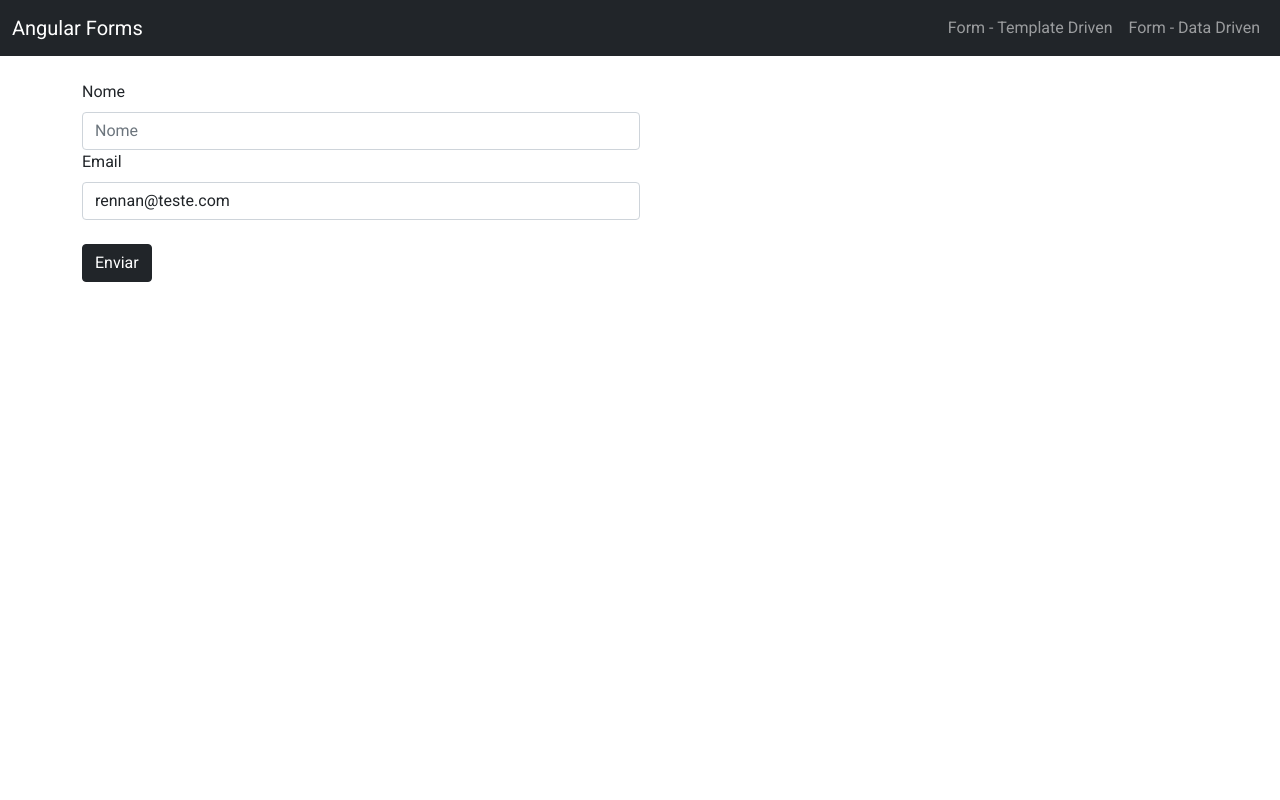
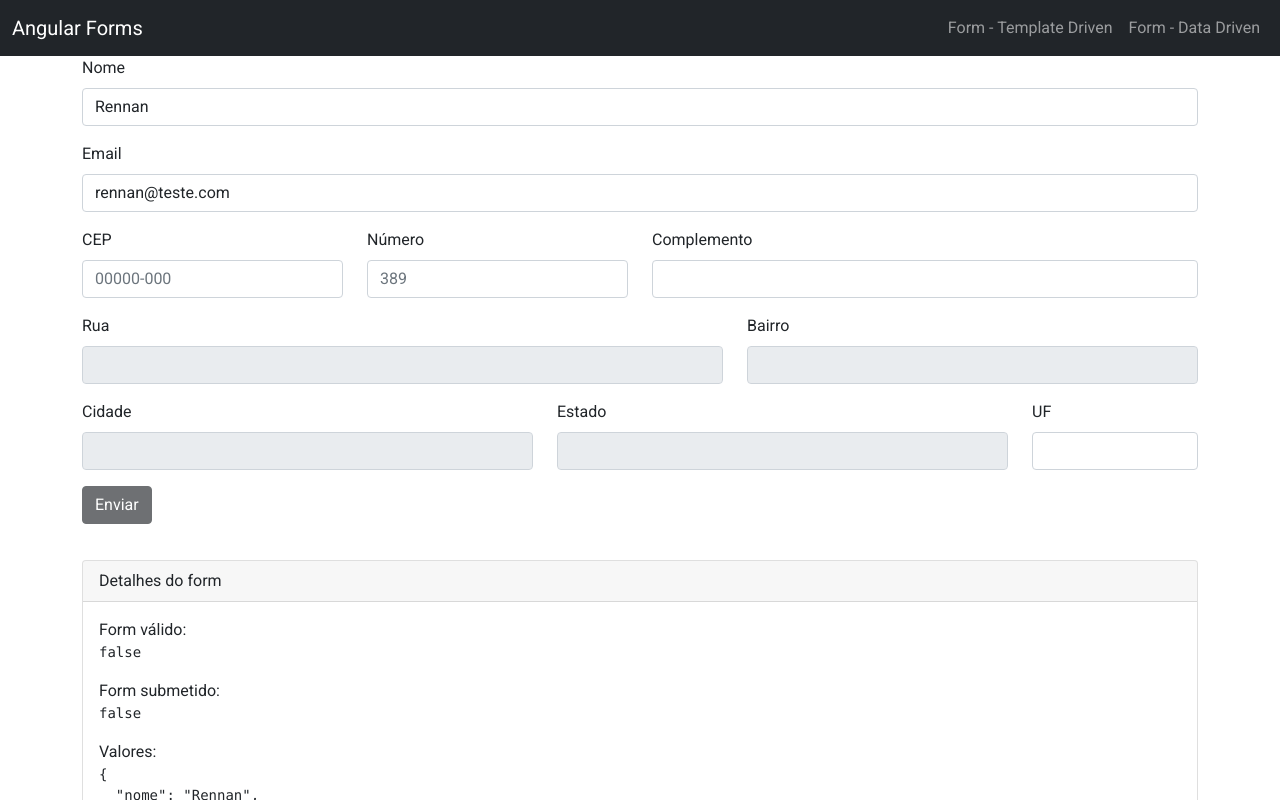
Before and after one commit to rennanmserenza/Angular, an Angular app in the folder forms/: page /templateForm in a window 1280 px wide. Shown: the top 800 px of the page. Built offline with nearby package versions, Linux system fonts and the light colour scheme.

Commit message:
[UPDATE]formulário com requisições.

```diff
--- /dev/null
+++ b/forms/src/app/form-debugger/form-debugger.component.html
@@ -0,0 +1,17 @@
+<div class="card" style="margin-top: 20px;" *ngIf="form">
+	<div class="card-header">Detalhes do form</div>
+	<div class="card-body">
+		<section>
+			Form válido:
+			<pre>{{ form.valid }}</pre>
+		</section>
+		<section>
+			Form submetido:
+			<pre>{{ form.submitted }}</pre>
+		</section>
+		<section>
+			Valores: <br />
+		</section>
+		<pre>{{ form.value | json }}</pre>
+	</div>
+</div>
--- /dev/null
+++ b/forms/src/app/form-debugger/form-debugger.component.ts
@@ -0,0 +1,14 @@
+import { Component, Input, OnInit } from '@angular/core';
+
+@Component({
+	selector: 'app-form-debugger',
+	templateUrl: './form-debugger.component.html',
+	styleUrls: ['./form-debugger.component.css'],
+})
+export class FormDebuggerComponent implements OnInit {
+	@Input() form: any;
+
+	constructor() {}
+
+	ngOnInit(): void {}
+}
--- a/forms/src/app/template-form/template-form.component.html
+++ b/forms/src/app/template-form/template-form.component.html
@@ -1,42 +1,142 @@
-<form #form="ngForm" class="was-validation" novalidate (ngSubmit)="onSubmit(form)">
+<form #form="ngForm" class="row g-3 align-items-center" novalidate (ngSubmit)="onSubmit(form)">
 	<br>
-	<div class="form-group col-6">
+	<div class="form-group">
+		<div class="col-sm-12">
 			<label for="nome" class="form-label">Nome</label>
+		</div>
+		<div class="col-sm-12">
 			<input type="text" class="form-control" id="nome" placeholder="Nome" name="nome" [(ngModel)]="usuario.nome"
-			[ngClass]="{ 'is-invalid': form.submitted && nome.invalid }" pattern="^[a-zA-Z\s]*$" #nome="ngModel"
-			required>
-		<div class="invalid-feedback" *ngIf="form.submitted && nome.invalid">
+				[ngClass]="{
+					'is-invalid': nome.invalid && (form.submitted || nome.touched),
+					'is-valid': nome.valid && (form.submitted || nome.touched)
+				}" pattern="^[a-zA-Z\s]*$" #nome="ngModel" required>
+			<div class="invalid-feedback" *ngIf="nome.invalid">
 				<p *ngIf="nome?.errors?.['required']">
 					Campo Obrigatório</p>
 				<p *ngIf="nome?.errors?.['pattern']">
 					Conteúdo Inválido - Apenas Letras (a-z/A-Z)</p>
 			</div>
-		<!-- <div class="requiredText" *ngIf="nome.invalid && nome.touched && (nome.value == null || nome.value == '')">Campo
-			Obrigatório</div>
-		<div class="requiredText" *ngIf="nome.invalid && nome.touched && (nome.value != null && nome.value != '')">
-			Conteúdo Inválido</div> -->
+		</div>
 	</div>
 
-
-
-
-	<div class="form-group col-6">
+	<div class="form-group">
+		<div class="col-sm-12">
 			<label for="email" class="form-label">Email</label>
-		<input type="email" class="form-control" id="email" placeholder="nome@email.com" name="email"
-			[ngClass]="{ 'is-invalid': form.submitted && email.invalid }" [(ngModel)]="usuario.email" #email="ngModel"
-			required email>
-		<div class="invalid-feedback" *ngIf="form.submitted && email.invalid">
+		</div>
+		<div class="col-sm-12">
+			<input type="email" class="form-control" id="email" placeholder="nome@email.com" name="email" [ngClass]="{
+					'is-invalid': email.invalid && (form.submitted || email.touched)
+					, 'is-valid': email.valid && (form.submitted || email.touched)
+				}" [(ngModel)]="usuario.email" #email="ngModel" required email>
+			<div class="invalid-feedback" *ngIf="email.invalid">
 				<p *ngIf="email?.errors?.['required']">
 					Campo Obrigatório</p>
 				<p *ngIf="email?.errors?.['email']">
 					Conteúdo Inválido</p>
 			</div>
-		<!-- <div class="requiredText" *ngIf="email.invalid && email.touched && (email.value == null || email.value == '')">
-			Campo Obrigatório</div>
-		<div class="requiredText" *ngIf="email.invalid && email.touched && (email.value != null && email.value != '')">
-			Conteúdo Inválido</div> -->
+		</div>
 	</div>
 
-	<br>
-	<button type="submit" class="btn btn-dark">Enviar</button>
+	<div class="form-group">
+		<div class="row">
+			<div class="col-md-3">
+				<label for="cep" class="form-label">CEP</label>
+				<input type="text" name="cep" id="cep" class="form-control" placeholder="00000-000" [ngClass]="{
+						'is-invalid': cep.invalid && (form.submitted || cep.touched)
+						, 'is-valid': cep.valid && (form.submitted || cep.touched)
+					}" pattern="^[\d-]*$" #cep="ngModel" ngModel required>
+				<div class="invalid-feedback" *ngIf="cep.invalid">
+					<p *ngIf="cep?.errors?.['required']">
+						Campo Obrigatório</p>
+					<p *ngIf="cep?.errors?.['pattern']">
+						Conteúdo Inválido - Apenas Números (0-9)</p>
+				</div>
+			</div>
+
+			<div class="col-md-3">
+				<label for="numero" class="form-label">Número</label>
+				<input type="text" name="numero" id="numero" class="form-control" placeholder="389" [ngClass]="{
+						'is-invalid': numero.invalid && (form.submitted || numero.touched)
+						, 'is-valid': numero.valid && (form.submitted || numero.touched)
+					}" pattern="^[\d]*$" #numero="ngModel" ngModel required>
+				<div class="invalid-feedback" *ngIf="numero.invalid">
+					<p *ngIf="numero?.errors?.['required']">
+						Campo Obrigatório</p>
+					<p *ngIf="numero?.errors?.['pattern']">
+						Conteúdo Inválido - Apenas Números (0-9)</p>
+				</div>
+			</div>
+
+			<div class="col-md-6">
+				<label for="complemento" class="form-label">Complemento</label>
+				<input type="text" name="complemento" id="complemento" class="form-control" #complemento="ngModel"
+					ngModel>
+			</div>
+		</div>
+	</div>
+
+	<div class="form-group">
+		<div class="row">
+			<div class="col-md-7">
+				<label for="rua" class="form-label">Rua</label>
+				<input type="text" class="form-control" id="rua" name="rua" [ngClass]="{
+					'is-invalid': form.submitted && (rua.value == null || rua.value == '')
+					, 'is-valid': form.submitted && (rua.value != null && rua.value != '')
+				}" #rua="ngModel" ngModel readonly>
+				<div class="invalid-feedback" *ngIf="form.submitted && (rua.value == null || rua.value == '')">
+					<p>Campo Obrigatório</p>
+				</div>
+			</div>
+
+			<div class="col-md-5">
+				<label for="bairro" class="form-label">Bairro</label>
+				<input type="text" name="bairro" id="bairro" class="form-control" [ngClass]="{
+					'is-invalid': form.submitted && (bairro.value == null || bairro.value == '')
+					, 'is-valid': form.submitted && (bairro.value != null && bairro.value != '')
+				}" #bairro="ngModel" ngModel readonly>
+				<div class="invalid-feedback" *ngIf="form.submitted && (bairro.value == null || bairro.value == '')">
+					<p>Campo Obrigatório</p>
+				</div>
+			</div>
+		</div>
+	</div>
+
+	<div class="form-group">
+		<div class="row">
+			<div class="col-md-5">
+				<label for="cidade" class="form-label">Cidade</label>
+				<input type="text" name="cidade" id="cidade" class="form-control" [ngClass]="{
+					'is-invalid': form.submitted && (cidade.value == null || cidade.value == '')
+					, 'is-valid': form.submitted && (cidade.value != null && cidade.value != '')
+				}" #cidade="ngModel" ngModel readonly>
+				<div class="invalid-feedback" *ngIf="form.submitted && (cidade.value == null || cidade.value == '')">
+					<p>Campo Obrigatório</p>
+				</div>
+			</div>
+
+			<div class="col-md-5">
+				<label for="estado" class="form-label">Estado</label>
+				<input type="text" name="estado" id="estado" class="form-control" [ngClass]="{
+					'is-invalid': form.submitted && (estado.value == null || estado.value == '')
+					, 'is-valid': form.submitted && (estado.value != null && estado.value != '')
+				}" #estado="ngModel" ngModel readonly>
+				<div class="invalid-feedback" *ngIf="form.submitted && (estado.value == null || estado.value == '')">
+					<p>Campo Obrigatório</p>
+				</div>
+			</div>
+			<div class="col-md-2">
+				<label for="uf" class="form-label">UF</label>
+				<input type="text" name="uf" id="uf" class="form-control" [ngClass]="{
+					'is-invalid': (form.submitted || uf.touched) && (uf.value == null || uf.value == '')
+					, 'is-valid': uf.touched && (uf.value != null && uf.value != '')
+				}" pattern="^[a-zA-Z]*$" #uf="ngModel" ngModel required>
+			</div>
+		</div>
+	</div>
+
+	<div class="col-12">
+		<button type="submit" class="btn btn-dark" [disabled]="!form.valid">Enviar</button>
+	</div>
+
+	<app-form-debugger [form]="form"></app-form-debugger>
 </form>
--- a/forms/src/app/template-form/template-form.component.ts
+++ b/forms/src/app/template-form/template-form.component.ts
@@ -7,7 +7,7 @@ import { Component, OnInit } from '@angular/core';
 })
 export class TemplateFormComponent implements OnInit {
 	usuario: any = {
-		nome: '',
+		nome: 'Rennan',
 		email: 'rennan@teste.com',
 	};
 
--- a/forms/src/app/template-form/template-form.module.ts
+++ b/forms/src/app/template-form/template-form.module.ts
@@ -1,11 +1,13 @@
-import { NgModule } from '@angular/core';
+import { CUSTOM_ELEMENTS_SCHEMA, NgModule } from '@angular/core';
 import { CommonModule } from '@angular/common';
 import { FormsModule } from '@angular/forms';
 
 import { TemplateFormComponent } from './template-form.component';
+import { FormDebuggerComponent } from '../form-debugger/form-debugger.component';
 
 @NgModule({
-	declarations: [TemplateFormComponent],
+	declarations: [TemplateFormComponent, FormDebuggerComponent],
 	imports: [CommonModule, FormsModule],
+	schemas: [CUSTOM_ELEMENTS_SCHEMA],
 })
 export class TemplateFormModule {}
```
Also changed, not shown: forms/src/app/form-debugger/form-debugger.component.css (added), 1 other file (tests, documents, lock files or other folders). Lines whose indentation alone changed are shown as unchanged.
